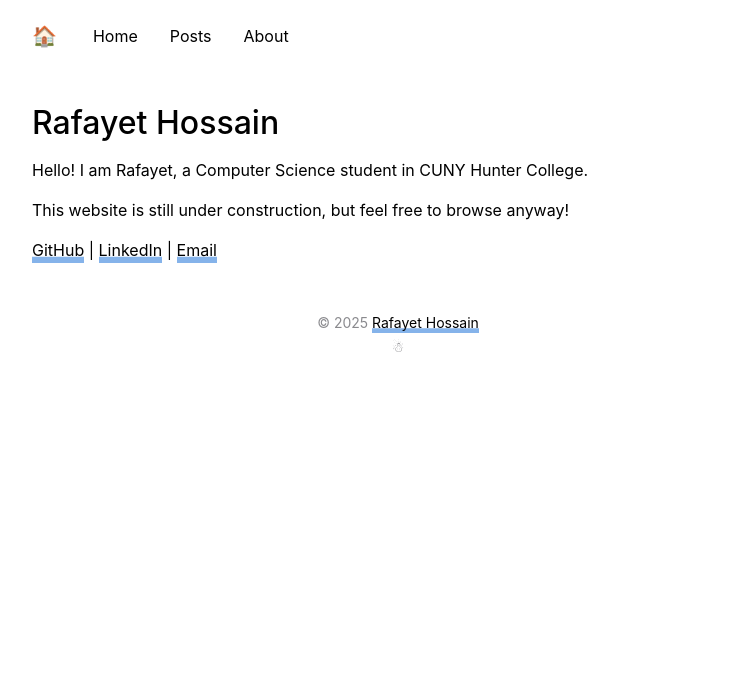
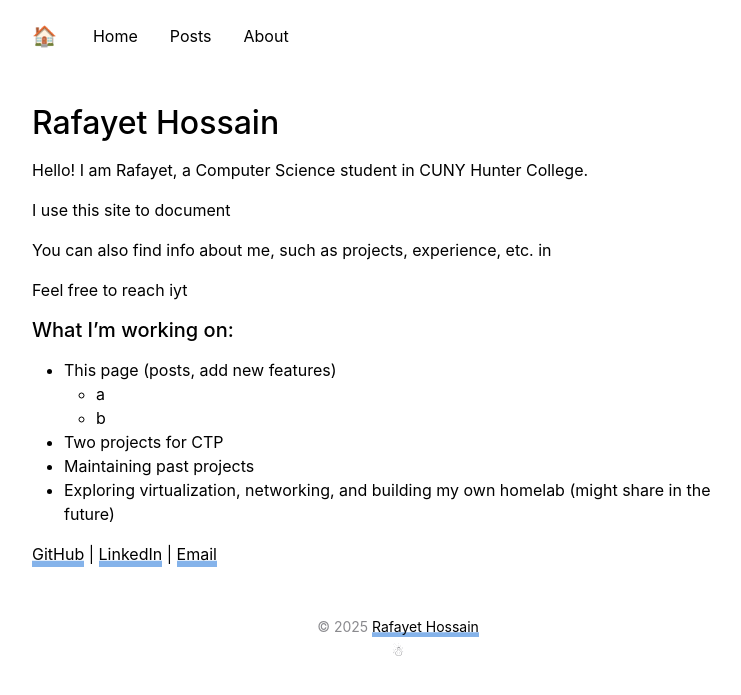
Before and after one commit to rafayet-git/hos.sh, a Jekyll site: the page built from pages/home.md, in a window 1280 px wide. Shown: the top 695 px of the page, without its empty margins (242-983 px from the left). Built offline with Jekyll 4.4.1, drawn with Linux system fonts in a browser that asks for light colours.

Commit message:
Add home page

```diff
--- a/_includes/post_meta.html
+++ b/_includes/post_meta.html
@@ -11,9 +11,7 @@
         itemprop="datePublished">{{ page.date | date: "%b %-d, %Y" }}</time>
     <div class="post-tags">
         {% for tag in tags %}
-        <a href="/tags/#{{ tag | slugize }}">
-            #{{ tag }}
-        </a>
+        <a href="/tags/#{{ tag | slugize }}">#{{ tag }}</a>
         {% endfor %}
     </div>
 </p>
--- /dev/null
+++ b/css/header-highlight.scss
@@ -0,0 +1,16 @@
+---
+---
+
+h3, h4, h5, h6 {
+  display: inline;
+  padding: 0rem 0rem 0.25rem 0rem;
+  background: linear-gradient(to top, var(--link-background-color) 0%, var(--link-background-color) 100%);
+  background-size: 100% 0%;
+  background-repeat: no-repeat;
+  background-position: bottom;
+  transition: background-size 0.25s ease;
+}
+
+h3.highlighted, h4.highlighted, h5.highlighted, h6.highlighted {
+  background-size: 100% 100%;
+}
--- a/css/main.scss
+++ b/css/main.scss
@@ -100,6 +100,14 @@ figure,
 %vertical-rhythm {
   margin-top: calc(#{$spacing-unit} / 2);
   margin-bottom: calc(#{$spacing-unit} / 2);
+}
+
+ul ul,
+ol ol,
+ul ol,
+ol ul {
+  margin-top: 0;
+  margin-bottom: 0;
 }
 
 /**
--- a/pages/home.md
+++ b/pages/home.md
@@ -8,6 +8,19 @@ permalink: /
 
 Hello! I am Rafayet, a Computer Science student in CUNY Hunter College.
 
-This website is still under construction, but feel free to browse anyway!
+I use this site to document
+
+You can also find info about me, such as projects, experience, etc. in
+
+Feel free to reach iyt
+
+##### What I'm working on:
+
+- This page (posts, add new features)
+    - a
+    - b
+- Two projects for CTP
+- Maintaining past projects
+- Exploring virtualization, networking, and building my own homelab (might share in the future)
 
 {% include external_links.html %}
```
